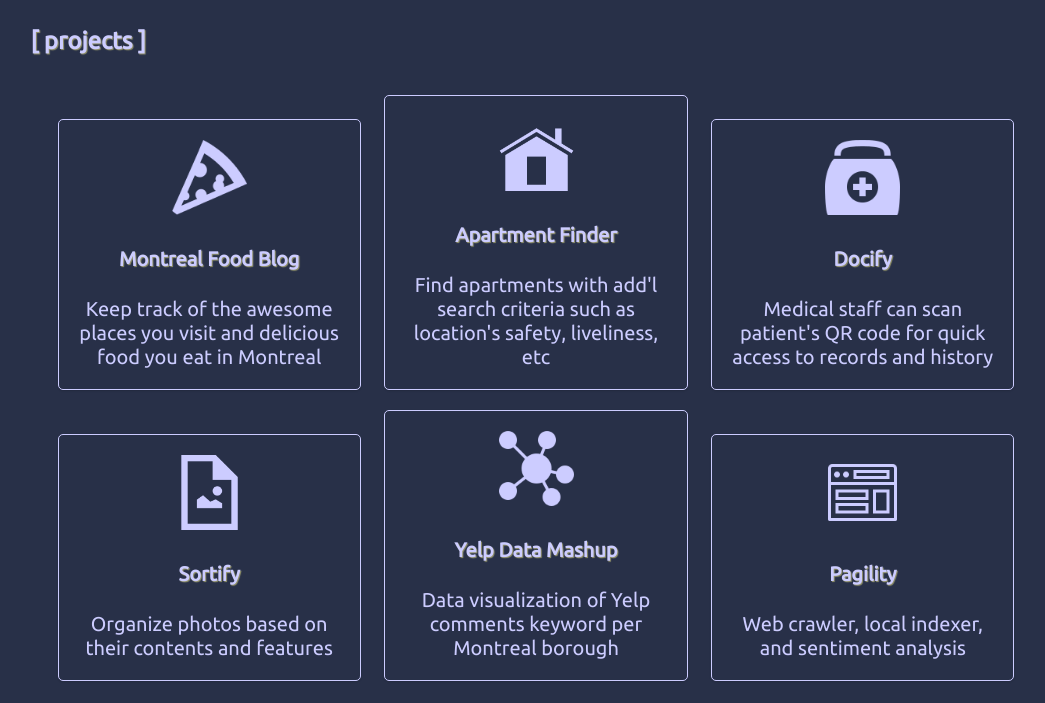
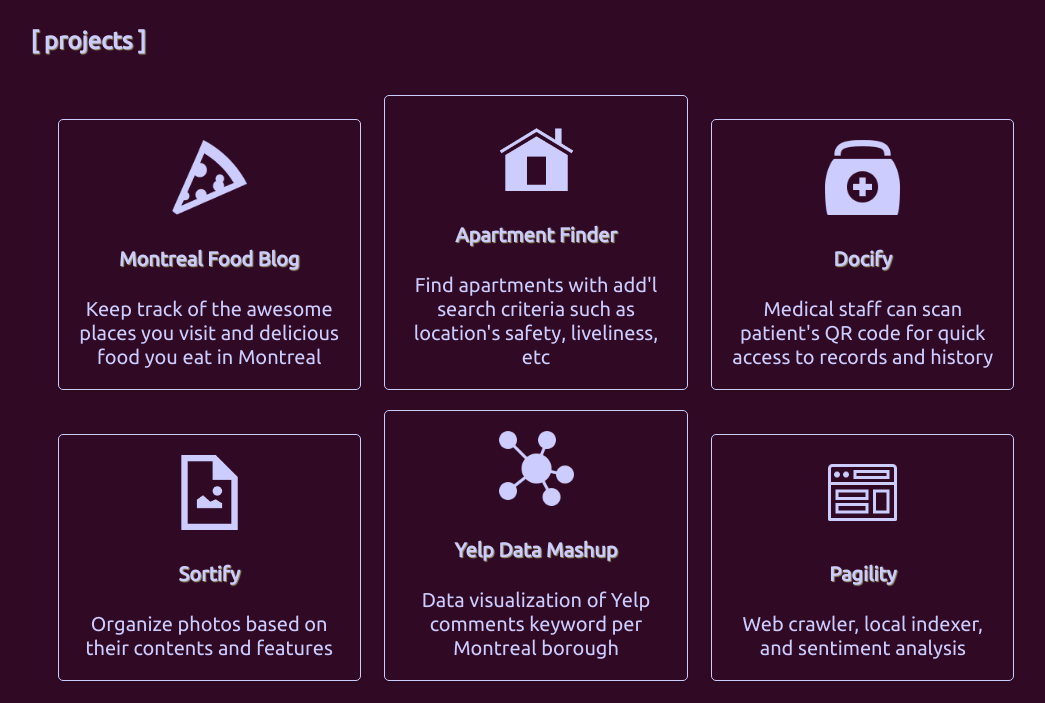
Before and after one commit to lenmorld2/lenmorld.github.io, a plain HTML site: page index.html in a window 1280 px wide. Shown: the part 293-996 px from the top of the page, without its empty margins (104-1149 px from the left). Drawn offline with Linux system fonts and the light colour scheme; a web font is replaced by a local one.

Commit message:
ubuntu theme

```diff
--- a/style.css
+++ b/style.css
@@ -2,6 +2,7 @@
 @import url('https://fonts.googleapis.com/css?family=Ubuntu');
 
 
+/* Blue titanium theme */
 /* #ccccff, #283048 */
 
 body {
@@ -10,7 +11,7 @@ body {
   color: #ccccff;
 
   /* gradient background */
-  background: #283048;
+  background: #300a24;
     /*background: #1f1c2c; /* fallback for old browsers */*/
     /*background: -webkit-linear-gradient(to top, #1f1c2c, #928dab); /* Chrome 10-25, Safari 5.1-6 */*/
     /*background: linear-gradient(to top, #1f1c2c, #928dab); /* W3C, IE 10+/ Edge, Firefox 16+, Chrome 26+, Opera 12+, Safari 7+ */*/
```
